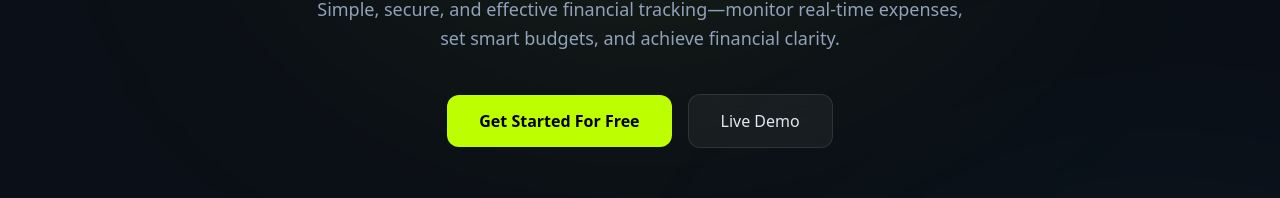
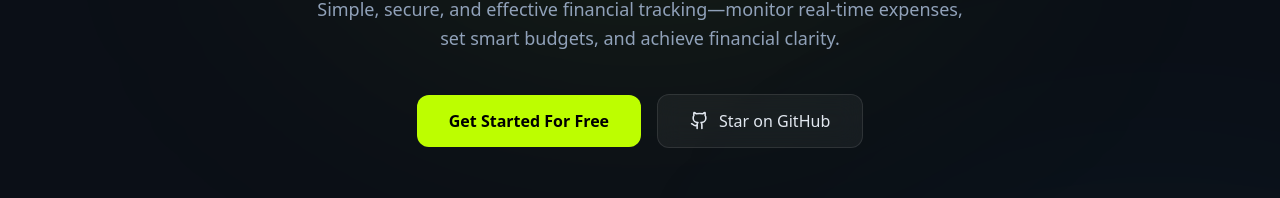
Before and after one commit to TheMehediHQ/Kashly, a Next.js app in the folder apps/web/: page / in a window 1280 px wide. Shown: the part 423-621 px from the top of the page. Built offline with nearby package versions, Linux system fonts and the light colour scheme; no server answers.

Commit message:
feat: fix sidebar

```diff
--- a/apps/web/app/home-client.tsx
+++ b/apps/web/app/home-client.tsx
@@ -1,6 +1,7 @@
 "use client";
 
 import React from "react";
+import { LuGithub } from "react-icons/lu";
 
 export function HomePageClient() {
   return (
@@ -28,14 +29,35 @@ export function HomePageClient() {
           </p>
 
           {/* CTA Group */}
-          <div className="pt-4 flex flex-col sm:flex-row items-center justify-center gap-4">
-            <button className="w-full sm:w-auto px-8 py-3.5 rounded-xl bg-[#BDFE00] text-black font-semibold hover:bg-[#aef000] hover:shadow-[0_0_25px_rgba(189,254,0,0.4)] transition-all duration-300 transform active:scale-95">
-              Get Started For Free
-            </button>
-            <button className="w-full sm:w-auto px-8 py-3.5 rounded-xl bg-white/5 hover:bg-white/10 text-slate-200 border border-white/10 font-medium backdrop-blur-md transition-all duration-300">
-              Live Demo
-            </button>
-          </div>
+
+
+
+<div className="pt-4 flex flex-col sm:flex-row items-center justify-center gap-4">
+  {/* Primary CTA */}
+  <button className="w-full sm:w-auto px-8 py-3.5 rounded-xl bg-[#BDFE00] text-black font-semibold hover:bg-[#aef000] hover:shadow-[0_0_25px_rgba(189,254,0,0.4)] transition-all duration-300 transform active:scale-95">
+    Get Started For Free
+  </button>
+
+  {/* GitHub Secondary CTA */}
+  <a
+    href="https://github.com/TheMehediHQ/Kashly" // আপনার গিটহাব লিংক দিন
+    target="_blank"
+    rel="noopener noreferrer"
+    className="w-full sm:w-auto flex items-center justify-center gap-2.5 px-8 py-3.5 rounded-xl bg-white/5 hover:bg-white/10 text-slate-200 hover:text-white border border-white/10 hover:border-white/20 font-medium backdrop-blur-md transition-all duration-300 transform active:scale-95"
+  >
+    <LuGithub size={19} />
+    <span>Star on GitHub</span>
+  </a>
+</div>
+
+
+
+
+
+
+
+
+
         </div>
       </section>
 
```
Also changed, not shown: 1 other file (tests, documents, lock files or other folders).
